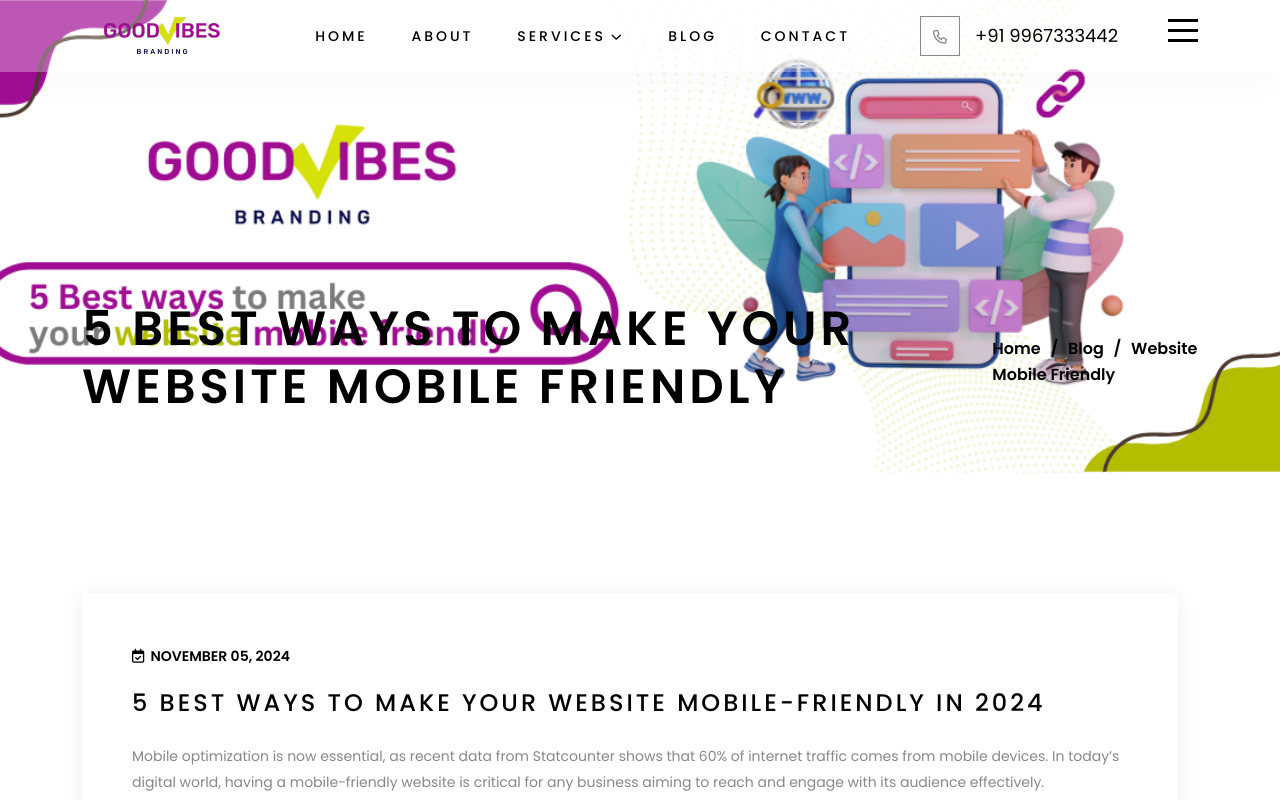
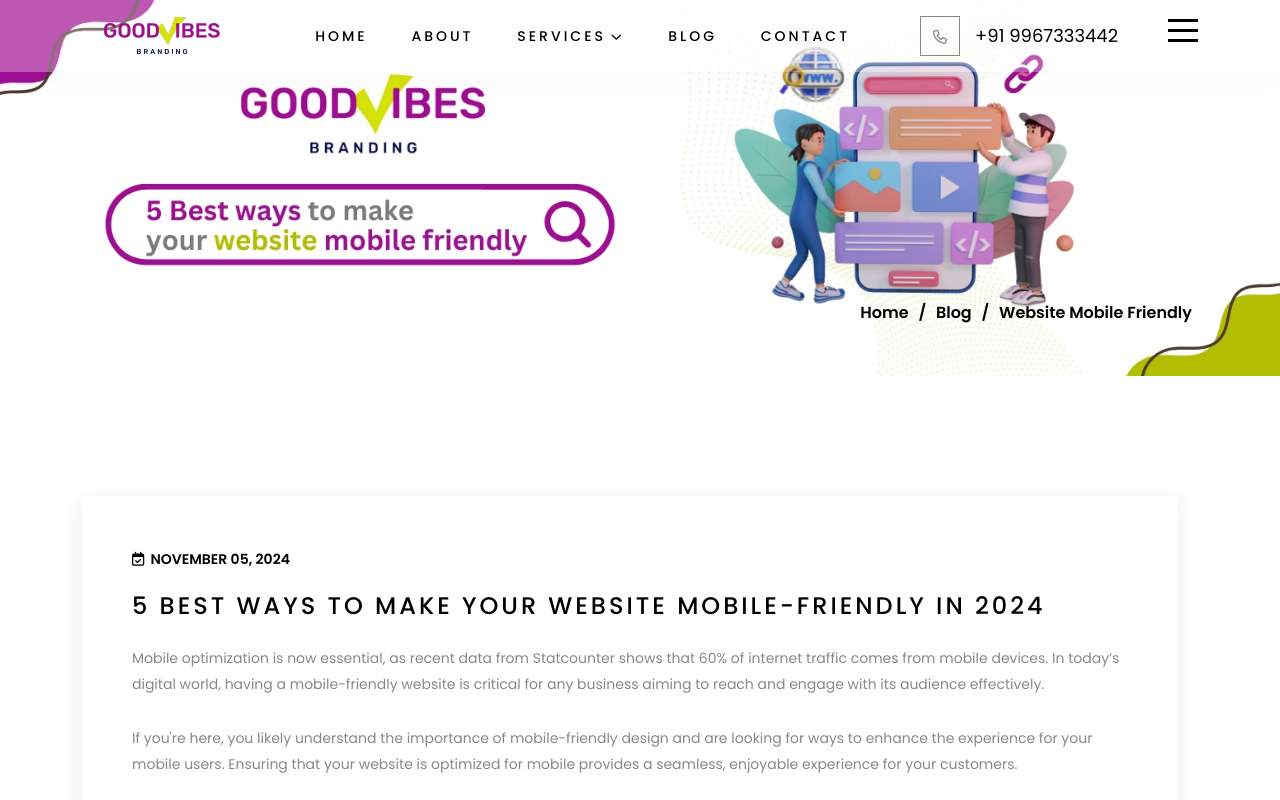
Before and after one commit to khushi30hm/good-vibes1, a plain HTML site: page 5-best-ways-to-make-your-website-mobile-friendly.html in a window 1280 px wide. Shown: the top 800 px of the page. Drawn offline with Linux system fonts and the light colour scheme.

Commit message:
updated the new blog page image

```diff
--- a/5-best-ways-to-make-your-website-mobile-friendly.html
+++ b/5-best-ways-to-make-your-website-mobile-friendly.html
@@ -292,12 +292,12 @@
     <main>
 
         <!-- breadcrumb area start -->
-        <div class="breadcrumb__section include-bg" data-background="assets/img/blog/blog4.png">
+        <div class="breadcrumb__section include-bg" data-background="assets/img/blog/4.jpg">
             <div class="container">
                 <div class="row">
                     <div class="col-xxl-12">
                         <div class="breadcrumb__content d-md-flex justify-content-between align-items-center">
-                            <h1 class="breadcrumb__title">5 Best ways to make your website mobile friendly</h1>
+                            <h1 class="breadcrumb__title"></h1>
                             <div class="breadcrumb__list">
                                 <span><a href="index.html">Home</a></span>
                                 <span class="dvdr">/</span>
```
Also changed, not shown: assets/img/blog/4.jpg (added).
